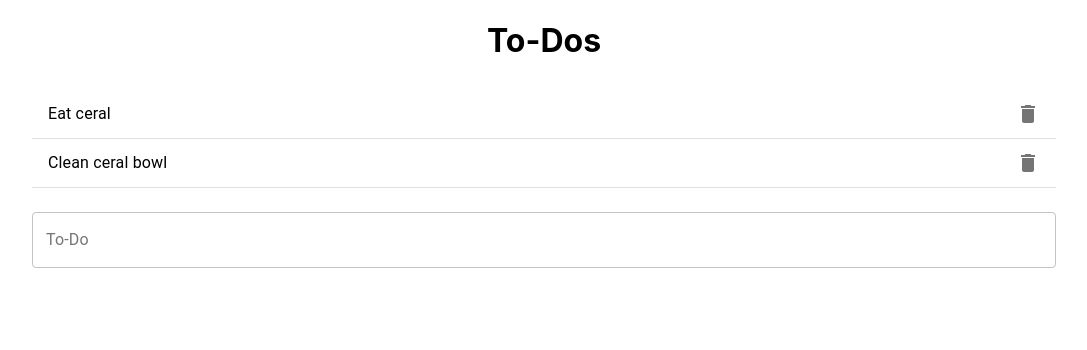
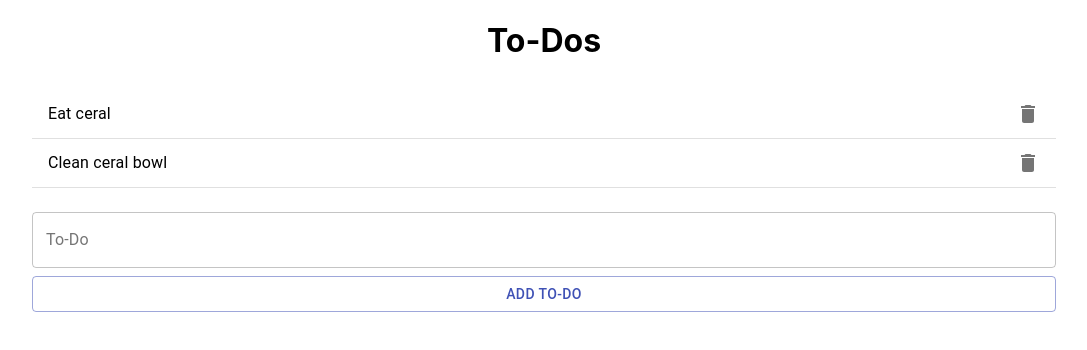
Before and after one commit to conoroshea1996/react-todo, a React (Create React App) app: page / in a window 1280 px wide. Shown: the top 350 px of the page, without its empty margins (96-1183 px from the left). Built offline with nearby package versions, Linux system fonts and the light colour scheme.

Commit message:
user can now add todo

```diff
--- a/src/App.js
+++ b/src/App.js
@@ -19,14 +19,21 @@ class App extends React.Component {
     })
   }
 
+  addTodo = (todo) => {
+    todo.id = Math.random();
+    let todos = [...this.state.todos, todo]
+    this.setState({
+      todos
+    })
+  }
+
   render() {
     return (
       <div className="App" >
         <div className="container">
           <h1>To-Dos</h1>
           <Todos todos={this.state.todos} deleteTodo={this.deleteTodo} />
-
-          <AddFom />
+          <AddFom addTodo={this.addTodo} />
         </div>
       </div>
     );
--- a/src/components/Form/AddForm.js
+++ b/src/components/Form/AddForm.js
@@ -1,5 +1,6 @@
 import React from 'react';
 import TextField from '@material-ui/core/TextField';
+import Button from '@material-ui/core/Button';
 
 class AddForm extends React.Component {
     state = {
@@ -10,19 +11,30 @@ class AddForm extends React.Component {
             content: e.target.value
         })
     }
-
+    handleSubmit = (e) => {
+        e.preventDefault();
+        this.props.addTodo(this.state)
+        this.setState({
+            content: ''
+        }
+        )
+    }
     render() {
         return (
             <div>
-                <form noValidate autoComplete="off">
+                <form noValidate autoComplete="off" onSubmit={this.handleSubmit}>
                     <TextField
                         id="outlined-name"
                         label="To-Do"
                         margin="normal"
                         variant="outlined"
                         fullWidth
+                        value={this.state.content}
                         onChange={this.handleChange}
                     />
+                    <Button variant="outlined" color="primary" fullWidth type='submit'>
+                        Add To-Do
+                    </Button>
                 </form>
             </div>
         );
```
